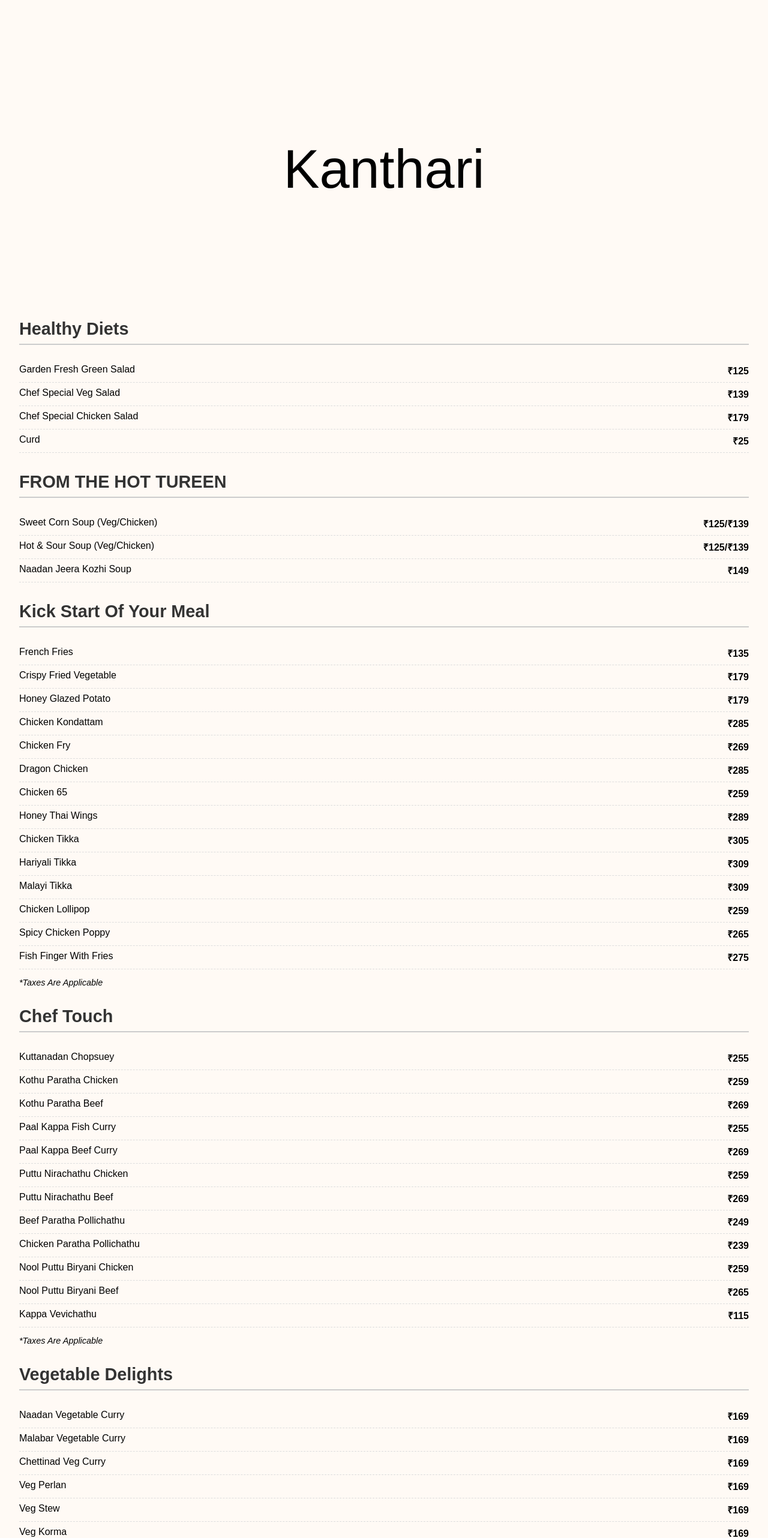
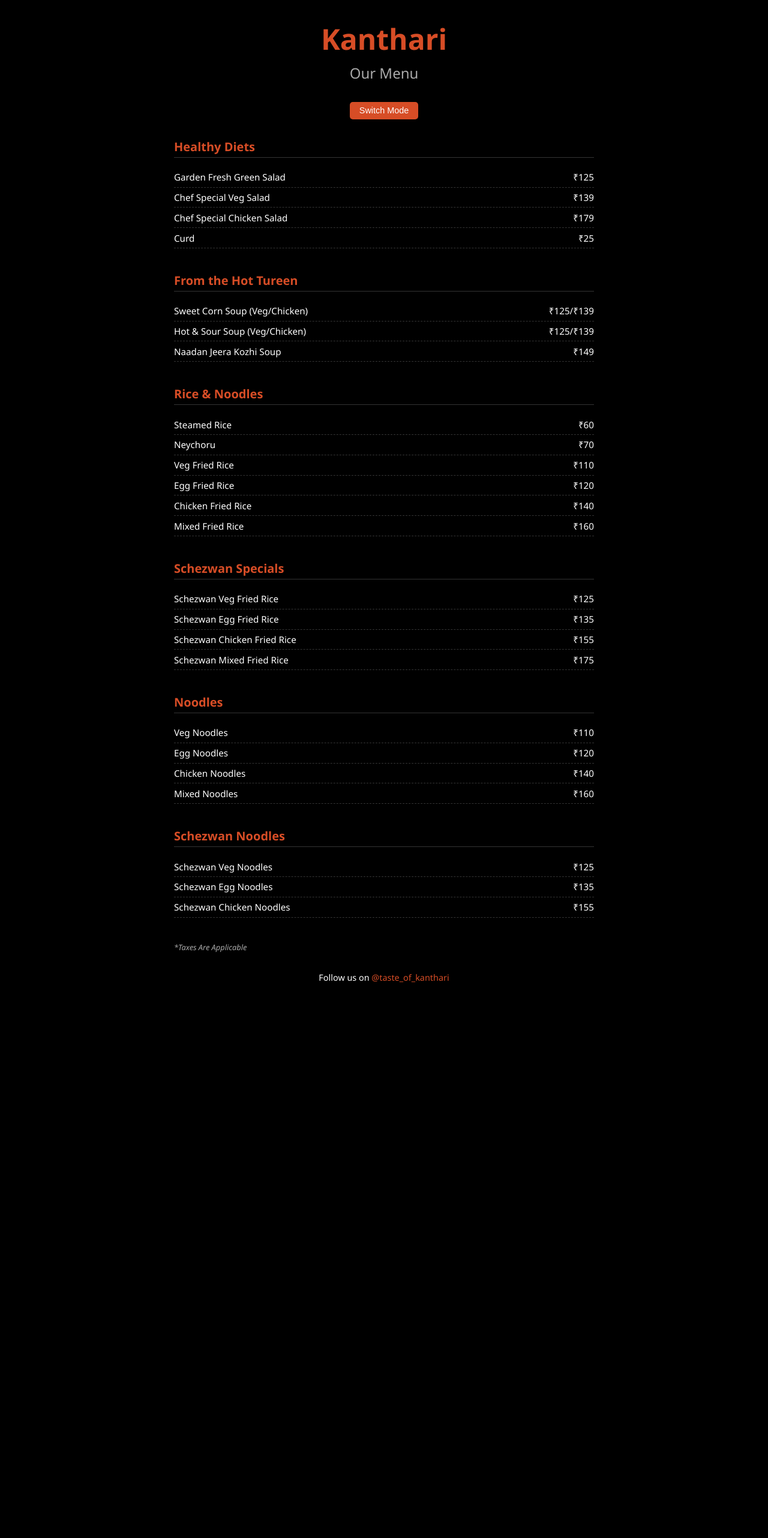
Before and after one commit to JithuCherianPhilip/kanthari-menu, a plain HTML site: page index.html in a window 1280 px wide. Shown: the top 2564 px of the page at 60% size. After the commit the page ends 1671 px from the top, so only its background shows below. Drawn offline with Linux system fonts and the light colour scheme.

Commit message:
Update index.html

```diff
--- a/index.html
+++ b/index.html
@@ -1,52 +1,133 @@
 <!DOCTYPE html>
 <html lang="en">
 <head>
-    <meta charset="UTF-8">
-    <meta name="viewport" content="width=device-width, initial-scale=1.0">
+  <meta charset="UTF-8" />
+  <meta name="viewport" content="width=device-width, initial-scale=1.0" />
   <title>Menu - Kanthari</title>
   <style>
+    :root {
+      --bg: #000000;
+      --text: #ffffff;
+      --accent: #d74d26;
+      --muted: #aaaaaa;
+      --border: #333333;
+    }
+
+    body.light {
+      --bg: #ffffff;
+      --text: #1a1a1a;
+      --accent: #d74d26;
+      --muted: #777;
+      --border: #e5e5e5;
+    }
+
     body {
-            font-family: Arial, sans-serif;
       margin: 0;
-            padding: 2rem;
-            background-color: #fffaf5;
+      font-family: 'Segoe UI', sans-serif;
+      background: var(--bg);
+      color: var(--text);
+      padding: 2rem 1rem;
+      max-width: 700px;
+      margin-inline: auto;
+      transition: background 0.3s, color 0.3s;
     }
-        .hero p{
-            height: 40vh;
-            display:flex;
-            align-items: center;
+
+    .hero {
+      text-align: center;
+      font-size: 3rem;
+      font-weight: 700;
+      margin-bottom: 0.5rem;
+      color: var(--accent);
+    }
+
+    .menu-heading {
+      text-align: center;
+      font-size: 1.5rem;
+      font-weight: 500;
+      margin-bottom: 2rem;
+      color: var(--muted);
+    }
+
+    .toggle-container {
+      display: flex;
       justify-content: center;
-            font-size: 90px;
-
-        }
-        section {
       margin-bottom: 2rem;
     }
+
+    .toggle-container button {
+      padding: 0.4rem 1rem;
+      font-size: 0.9rem;
+      cursor: pointer;
+      background: var(--accent);
+      color: #fff;
+      border: none;
+      border-radius: 5px;
+    }
+
+    section {
+      margin-bottom: 2.5rem;
+    }
+
     h1 {
-            font-size: 1.8rem;
-            color: #333;
-            border-bottom: 2px solid #ccc;
-            padding-bottom: 0.5rem;
+      font-size: 1.25rem;
+      font-weight: 600;
+      margin-bottom: 1rem;
+      padding-bottom: 0.25rem;
+      border-bottom: 1px solid var(--border);
+      color: var(--accent);
     }
+
     .dish {
       display: flex;
       justify-content: space-between;
-            padding: 0.5rem 0;
-            border-bottom: 1px dashed #ddd;
+      align-items: center;
+      padding: 0.4rem 0;
+      border-bottom: 1px dashed var(--border);
+      font-size: 0.95rem;
     }
+
     .dish p {
       margin: 0;
     }
+
+    .note {
+      font-size: 0.8rem;
+      color: var(--muted);
+    }
+
     .price {
-            font-weight: bold;
+      font-weight: 500;
+      color: var(--text);
+    }
+
+    .footnote {
+      font-size: 0.8rem;
+      color: var(--muted);
+      font-style: italic;
+      margin-top: 1rem;
+    }
+
+    .insta-link {
+      text-align: center;
+      margin-top: 2rem;
+      font-size: 0.9rem;
+    }
+
+    .insta-link a {
+      color: var(--accent);
+      text-decoration: none;
     }
   </style>
 </head>
 <body>
   <main>
-        <section class="hero">
-            <p>Kanthari</p>
-        </section>
+    <div class="hero">Kanthari</div>
+    <div class="menu-heading">Our Menu</div>
+
+    <div class="toggle-container">
+      <button onclick="toggleMode()">Switch Mode</button>
+    </div>
+
     <section>
       <h1>Healthy Diets</h1>
       <div class="dish"><p>Garden Fresh Green Salad</p><p class="price">₹125</p></div>
@@ -54,177 +135,58 @@
       <div class="dish"><p>Chef Special Chicken Salad</p><p class="price">₹179</p></div>
       <div class="dish"><p>Curd</p><p class="price">₹25</p></div>
     </section>
+
     <section>
-            <h1>FROM THE HOT TUREEN</h1>
+      <h1>From the Hot Tureen</h1>
       <div class="dish"><p>Sweet Corn Soup (Veg/Chicken)</p><p class="price">₹125/₹139</p></div>
       <div class="dish"><p>Hot & Sour Soup (Veg/Chicken)</p><p class="price">₹125/₹139</p></div>
       <div class="dish"><p>Naadan Jeera Kozhi Soup</p><p class="price">₹149</p></div>
     </section>
+
     <section>
-            <h1>Kick Start Of Your Meal</h1>
-            <div class="dish"><p>French Fries</p><p class="price">₹135</p></div>
-            <div class="dish"><p>Crispy Fried Vegetable</p><p class="price">₹179</p></div>
-            <div class="dish"><p>Honey Glazed Potato</p><p class="price">₹179</p></div>
-            <div class="dish"><p>Chicken Kondattam</p><p class="price">₹285</p></div>
-            <div class="dish"><p>Chicken Fry</p><p class="price">₹269</p></div>
-            <div class="dish"><p>Dragon Chicken</p><p class="price">₹285</p></div>
-            <div class="dish"><p>Chicken 65</p><p class="price">₹259</p></div>
-            <div class="dish"><p>Honey Thai Wings</p><p class="price">₹289</p></div>
-            <div class="dish"><p>Chicken Tikka</p><p class="price">₹305</p></div>
-            <div class="dish"><p>Hariyali Tikka</p><p class="price">₹309</p></div>
-            <div class="dish"><p>Malayi Tikka</p><p class="price">₹309</p></div>
-            <div class="dish"><p>Chicken Lollipop</p><p class="price">₹259</p></div>
-            <div class="dish"><p>Spicy Chicken Poppy</p><p class="price">₹265</p></div>
-            <div class="dish"><p>Fish Finger With Fries</p><p class="price">₹275</p></div>
-
-            <p style="font-style: italic; font-size: 0.9em;">*Taxes Are Applicable</p>
-        </section>
-        <section>
-            <h1>Chef Touch</h1>
-            <div class="dish"><p>Kuttanadan Chopsuey</p><p class="price">₹255</p></div>
-            <div class="dish"><p>Kothu Paratha Chicken</p><p class="price">₹259</p></div>
-            <div class="dish"><p>Kothu Paratha Beef</p><p class="price">₹269</p></div>
-            <div class="dish"><p>Paal Kappa Fish Curry</p><p class="price">₹255</p></div>
-            <div class="dish"><p>Paal Kappa Beef Curry</p><p class="price">₹269</p></div>
-            <div class="dish"><p>Puttu Nirachathu Chicken</p><p class="price">₹259</p></div>
-            <div class="dish"><p>Puttu Nirachathu Beef</p><p class="price">₹269</p></div>
-            <div class="dish"><p>Beef Paratha Pollichathu</p><p class="price">₹249</p></div>
-            <div class="dish"><p>Chicken Paratha Pollichathu</p><p class="price">₹239</p></div>
-            <div class="dish"><p>Nool Puttu Biryani Chicken</p><p class="price">₹259</p></div>
-            <div class="dish"><p>Nool Puttu Biryani Beef</p><p class="price">₹265</p></div>
-            <div class="dish"><p>Kappa Vevichathu</p><p class="price">₹115</p></div>
-
-            <p style="font-style: italic; font-size: 0.9em;">*Taxes Are Applicable</p>
-        </section>
-        <section>
-            <h1>Vegetable Delights</h1>
-            <div class="dish"><p>Naadan Vegetable Curry</p><p class="price">₹169</p></div>
-            <div class="dish"><p>Malabar Vegetable Curry</p><p class="price">₹169</p></div>
-            <div class="dish"><p>Chettinad Veg Curry</p><p class="price">₹169</p></div>
-            <div class="dish"><p>Veg Perlan</p><p class="price">₹169</p></div>
-            <div class="dish"><p>Veg Stew</p><p class="price">₹169</p></div>
-            <div class="dish"><p>Veg Korma</p><p class="price">₹169</p></div>
-            <div class="dish"><p>Kadai Vegetable</p><p class="price">₹169</p></div>
-            <div class="dish"><p>Mushroom Masala</p><p class="price">₹179</p></div>
-            <div class="dish"><p>Chilly Mushroom (Dry/Gravy)</p><p class="price">₹185</p></div>
-            <div class="dish"><p>Kadai Mushroom</p><p class="price">₹185</p></div>
-            <div class="dish"><p>Paneer Butter Masala</p><p class="price">₹219</p></div>
-            <div class="dish"><p>Kadai Paneer</p><p class="price">₹219</p></div>
-            <div class="dish"><p>Paneer Manchurian (Dry/Gravy)</p><p class="price">₹219</p></div>
-            <div class="dish"><p>Chilly Paneer (Dry/Gravy)</p><p class="price">₹219</p></div>
-            <div class="dish"><p>Chilly Gobi (Dry/Gravy)</p><p class="price">₹219</p></div>
-            <div class="dish"><p>Gobi Manchurian (Dry/Gravy)</p><p class="price">₹219</p></div>
+      <h1>Rice & Noodles</h1>
+      <div class="dish"><p>Steamed Rice</p><p class="price">₹60</p></div>
+      <div class="dish"><p>Neychoru</p><p class="price">₹70</p></div>
+      <div class="dish"><p>Veg Fried Rice</p><p class="price">₹110</p></div>
+      <div class="dish"><p>Egg Fried Rice</p><p class="price">₹120</p></div>
+      <div class="dish"><p>Chicken Fried Rice</p><p class="price">₹140</p></div>
+      <div class="dish"><p>Mixed Fried Rice</p><p class="price">₹160</p></div>
     </section>
 
     <section>
-            <h1>Egg</h1>
-            <div class="dish"><p>Omelette (Single/Double)</p><p class="price">₹40 / ₹80</p></div>
-            <div class="dish"><p>Masala Omelette (Single/Double)</p><p class="price">₹50 / ₹100</p></div>
-            <div class="dish"><p>Bullseye (Single/Double)</p><p class="price">₹40 / ₹80</p></div>
-            <div class="dish"><p>Egg Burji</p><p class="price">₹80</p></div>
-
-            <p style="font-style: italic; font-size: 0.9em;">*Taxes Are Applicable</p>
-        </section>
-        <section>
-  <h1>Chicken</h1>
-  <div class="dish">
-    <p>Malabar Chicken Roast</p><p class="price">Large ₹265 / Medium ₹169</p>
-  </div>
-  <div class="dish">
-    <p>Naadan Chicken Curry</p><p class="price">Large ₹265 / Medium ₹169</p>
-  </div>
-  <div class="dish">
-    <p>Chicken Mappas</p><p class="price">Large ₹279 / Medium ₹179</p>
-  </div>
-  <div class="dish">
-    <p>Chicken Stew</p><p class="price">Large ₹279 / Medium ₹179</p>
-  </div>
-  <div class="dish">
-    <p>Chettinad Chicken</p><p class="price">Large ₹279 / Medium ₹179</p>
-  </div>
-  <div class="dish">
-    <p>Kadai Chicken</p><p class="price">Large ₹279 / Medium ₹179</p>
-  </div>
-  <div class="dish">
-    <p>Butter Chicken</p><p class="price">₹279</p>
-  </div>
-  <div class="dish">
-    <p>Chicken Tikka Masala</p><p class="price">₹299</p>
-  </div>
-  <div class="dish">
-    <p>Thandoori Chicken (Quarter/Half/Full)</p>
-    <p class="price">₹179 / ₹349 / ₹699</p>
-  </div>
-  <div class="dish">
-    <p>Chilly Chicken (Dry/Gravy)</p><p class="price">₹259</p>
-  </div>
-  <div class="dish">
-    <p>Ginger Chicken (Dry/Gravy)</p><p class="price">₹265</p>
-  </div>
-  <div class="dish">
-    <p>Garlic Chicken (Dry/Gravy)</p><p class="price">₹265</p>
-  </div>
-  <div class="dish">
-    <p>Schezwan Chicken (Dry/Gravy)</p><p class="price">₹275</p>
-  </div>
-  <div class="dish">
-    <p>Chicken Manchurian (Dry/Gravy)</p><p class="price">₹265</p>
-  </div>
+      <h1>Schezwan Specials</h1>
+      <div class="dish"><p>Schezwan Veg Fried Rice</p><p class="price">₹125</p></div>
+      <div class="dish"><p>Schezwan Egg Fried Rice</p><p class="price">₹135</p></div>
+      <div class="dish"><p>Schezwan Chicken Fried Rice</p><p class="price">₹155</p></div>
+      <div class="dish"><p>Schezwan Mixed Fried Rice</p><p class="price">₹175</p></div>
     </section>
 
     <section>
-  <h1>Beef</h1>
-  <div class="dish">
-    <p>Naadan Beef Curry</p><p class="price">Large ₹259 / Medium ₹185</p>
-  </div>
-  <div class="dish">
-    <p>Beef Stew</p><p class="price">Large ₹269 / Medium ₹189</p>
-  </div>
-  <div class="dish">
-    <p>Beef Roast</p><p class="price">₹239</p>
-  </div>
-  <div class="dish">
-    <p>Pothu Thenga Fry</p><p class="price">₹249</p>
-  </div>
-  <div class="dish">
-    <p>Pothu Shaap Roast</p><p class="price">₹249</p>
-  </div>
-  <div class="dish">
-    <p>Beef Ularthu</p><p class="price">₹249</p>
-  </div>
-  <div class="dish">
-    <p>Chilly Beef (Dry/Gravy)</p><p class="price">₹269</p>
-  </div>
-  <div class="dish">
-    <p>Schezwan Beef (Dry/Gravy)</p><p class="price">₹279</p>
-  </div>
+      <h1>Noodles</h1>
+      <div class="dish"><p>Veg Noodles</p><p class="price">₹110</p></div>
+      <div class="dish"><p>Egg Noodles</p><p class="price">₹120</p></div>
+      <div class="dish"><p>Chicken Noodles</p><p class="price">₹140</p></div>
+      <div class="dish"><p>Mixed Noodles</p><p class="price">₹160</p></div>
     </section>
 
     <section>
-  <h1>Fisherman’s Wharf</h1>
-  <div class="dish">
-    <p>Kozhuva Fry <span class="note">(Deep Fry)</span></p><p class="price">₹119</p>
-  </div>
-  <div class="dish">
-    <p>Thala Curry</p><p class="price">As per size</p>
-  </div>
-  <div class="dish">
-    <p>Kera Mulakittathu</p><p class="price">₹179</p>
-  </div>
-  <div class="dish">
-    <p>Motha Mango Chatty Curry</p><p class="price">As per size</p>
-  </div>
-  <div class="dish">
-    <p>Fish Mango Chatty Curry <span class="note">(Neymeen, Karimeen)</span></p><p class="price">As per size</p>
-  </div>
-  <div class="dish">
-    <p>Fish Tawa Fry <span class="note">(Neymeen, Motha, Karimeen, Prawns, Ayala, Mathi)</span></p><p class="price">As per size</p>
-  </div>
+      <h1>Schezwan Noodles</h1>
+      <div class="dish"><p>Schezwan Veg Noodles</p><p class="price">₹125</p></div>
+      <div class="dish"><p>Schezwan Egg Noodles</p><p class="price">₹135</p></div>
+      <div class="dish"><p>Schezwan Chicken Noodles</p><p class="price">₹155</p></div>
     </section>
 
+    <p class="footnote">*Taxes Are Applicable</p>
 
+    <div class="insta-link">
+      Follow us on <a href="https://instagram.com/taste_of_kanthari" target="_blank">@taste_of_kanthari</a>
+    </div>
+  </main>
 
-
-    </main>
+  <script>
+    function toggleMode() {
+      document.body.classList.toggle('light');
+    }
+  </script>
 </body>
 </html>
```
Lines whose indentation alone changed are shown as unchanged.
